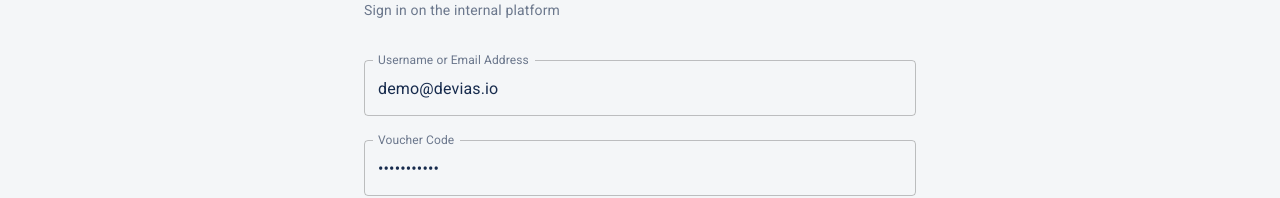
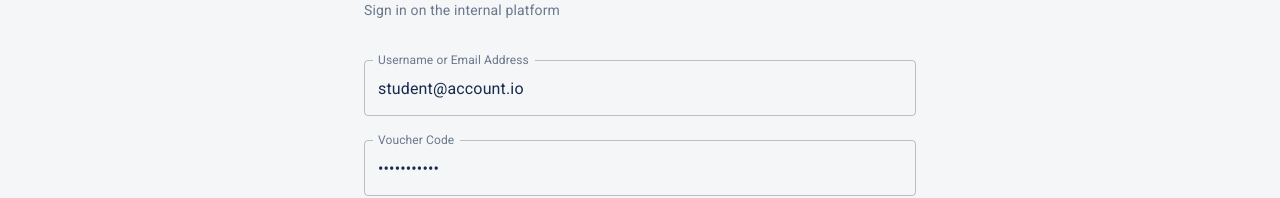
Before and after one commit to thehansguy/student-dashboard-frontend-project, a React (Create React App) app: page /login in a window 1280 px wide. Shown: the part 298-496 px from the top of the page. Built offline with nearby package versions, Linux system fonts and the light colour scheme.

Commit message:
Changes to be committed: 	modified:   src/pages/Login.js

```diff
--- a/src/pages/Login.js
+++ b/src/pages/Login.js
@@ -34,7 +34,7 @@ const Login = () => {
         <Container maxWidth="sm">
           <Formik
             initialValues={{
-              email: 'demo@devias.io',
+              email: 'student@account.io',
               password: 'Password123'
             }}
             validationSchema={Yup.object().shape({
```
